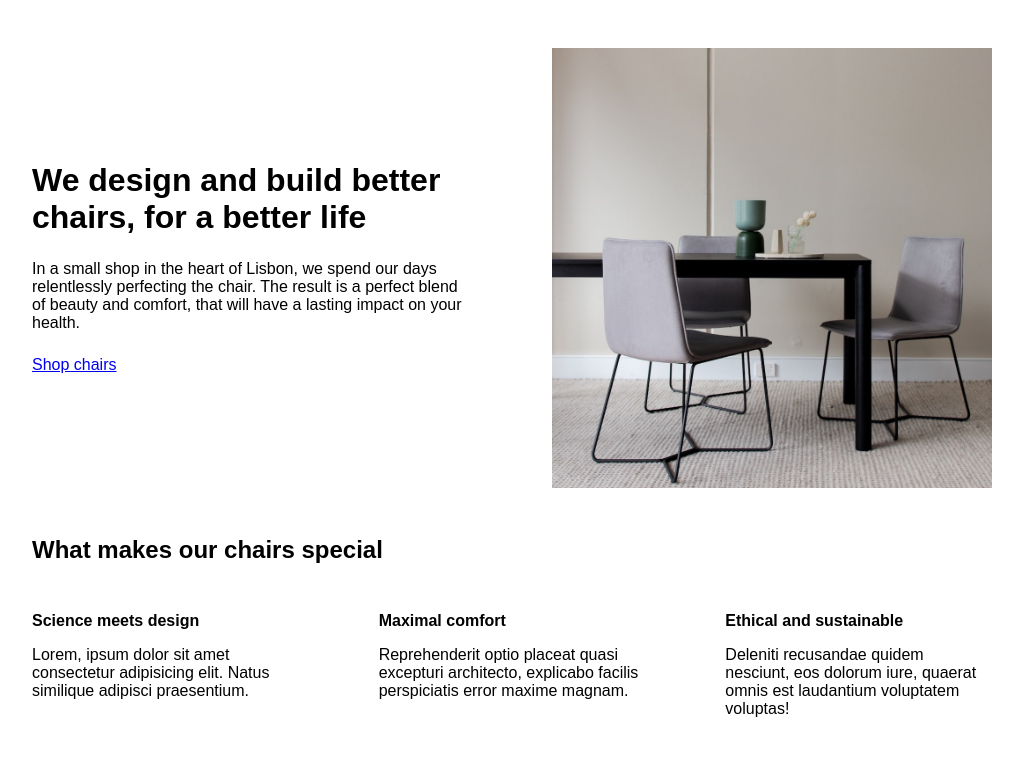
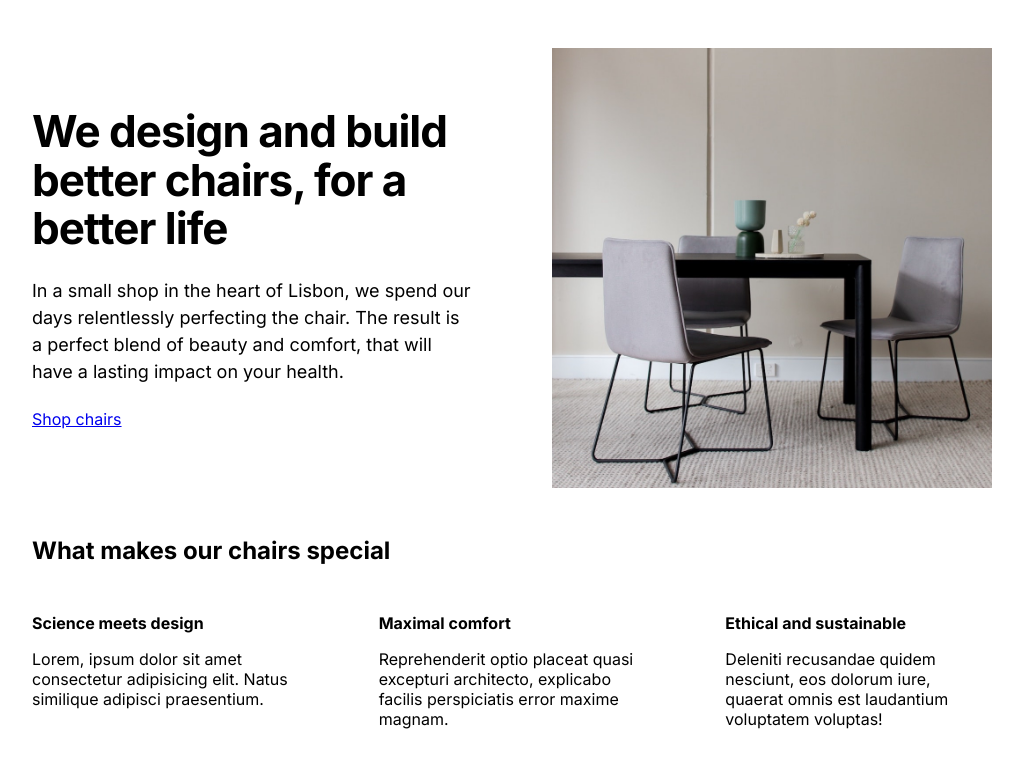
Before and after one commit to OnatArslan/html-css, a plain HTML site: page 05-Design/index.html in a window 1280 px wide. Shown: the top 763 px of the page, without its empty margins (128-1151 px from the left). Drawn offline with Linux system fonts and the light colour scheme.

Commit message:
Commit for text styles

```diff
--- a/05-Design/index.html
+++ b/05-Design/index.html
@@ -4,7 +4,12 @@
     <meta charset="UTF-8" />
     <meta http-equiv="X-UA-Compatible" content="IE=edge" />
     <meta name="viewport" content="width=device-width, initial-scale=1.0" />
-
+    <link rel="preconnect" href="https://fonts.googleapis.com" />
+    <link rel="preconnect" href="https://fonts.gstatic.com" crossorigin />
+    <link
+      href="https://fonts.googleapis.com/css2?family=Inter:wght@100..900&display=swap"
+      rel="stylesheet"
+    />
     <link rel="stylesheet" href="style.css" />
     <title>Lisbon Chair Shop</title>
   </head>
--- a/05-Design/style.css
+++ b/05-Design/style.css
@@ -16,7 +16,7 @@ FONT SIZE SYSTEM (px)
 /* GENERAL STYLES */
 /* ------------------------ */
 body {
-  font-family: sans-serif;
+  font-family: "Inter", sans-serif;
 }
 
 .container {
@@ -57,10 +57,15 @@ header {
 
 h1 {
   margin-bottom: 24px;
+  font-size: 44px;
+  line-height: 1.1;
+  letter-spacing: -1px;
 }
 
 .header-text {
   margin-bottom: 24px;
+  font-size: 18px;
+  line-height: 1.5;
 }
 
 img {
```
